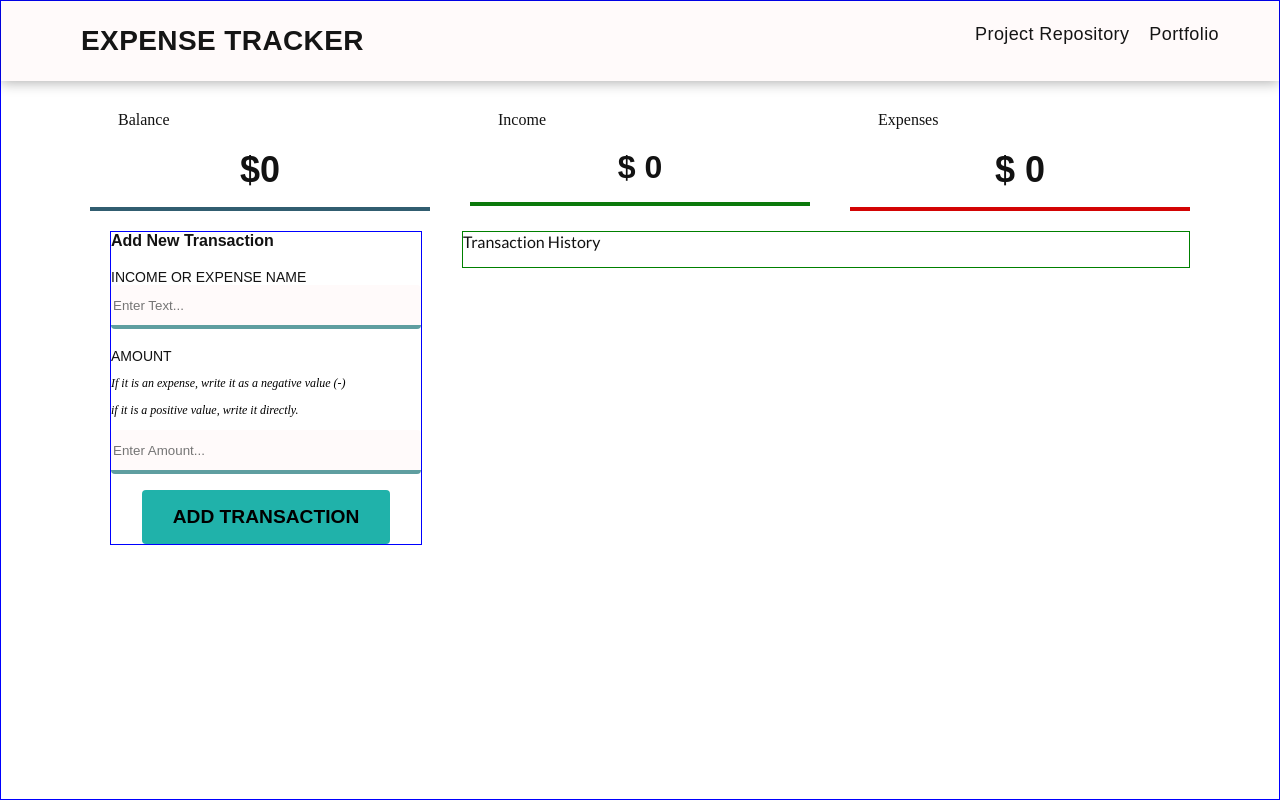
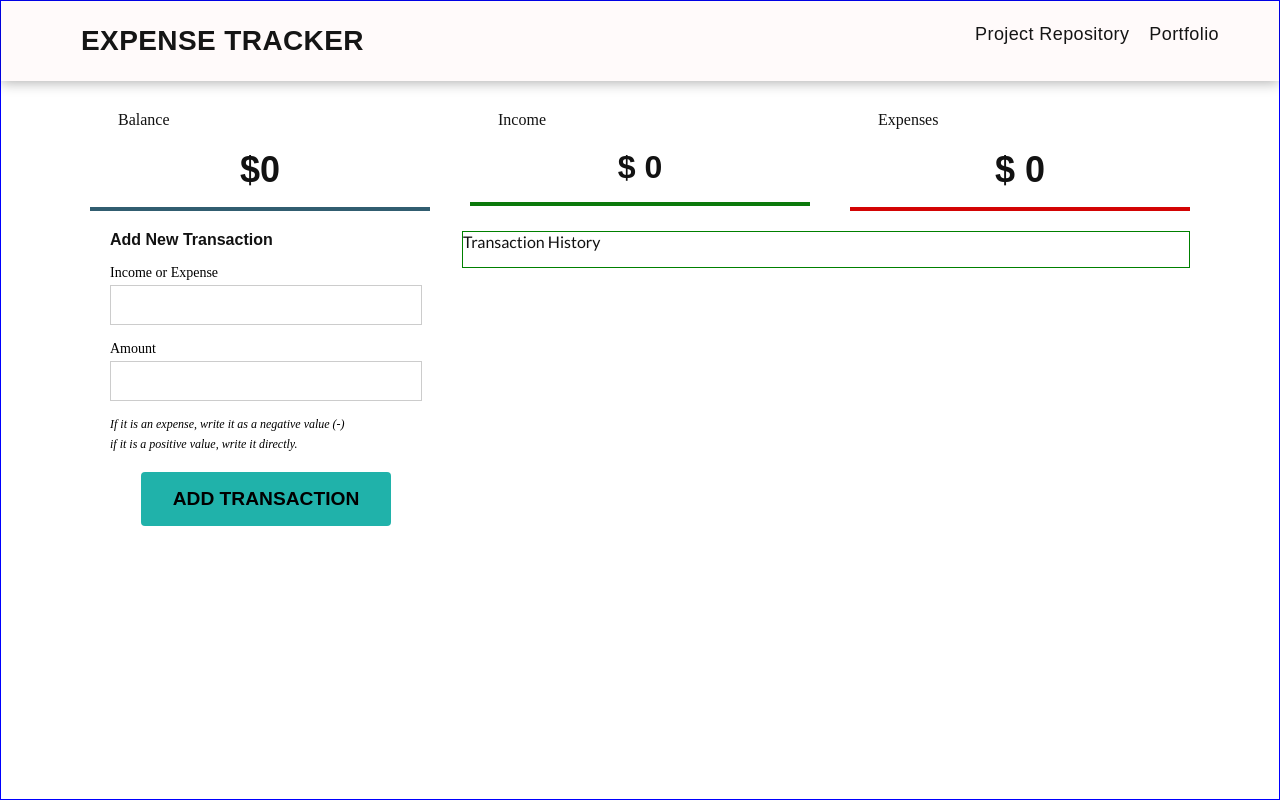
Before and after one commit to banuaggun/expense-tracker, a Vue app: page / in a window 1280 px wide. Built offline with nearby package versions, Linux system fonts and the light colour scheme; some icons are missing.

Commit message:
Adding new style properties for Form

```diff
--- a/src/components/AddTransaction.vue
+++ b/src/components/AddTransaction.vue
@@ -7,19 +7,27 @@
       <div class="add-form">
         <form id="form" @submit.prevent="onSubmit">
           <div class="add-form-control">
-            <label for="text">
-              <span>
-                Income or Expense Name
+            <label>Income or Expense</label>
+            <div class="input-area input-effect">
+
+              <input class="effects" type="text" id="text" v-model="text" />
+              <span class="focus-border">
+                <i></i>
               </span>
-            </label>
-            <input type="text" id="text" v-model="text" placeholder="Enter Text..." />
+            </div>
           </div>
           <div class="add-form-control">
-            <label for="amount">
-              <span>
-                Amount
+            <label>Amount</label>
+            <div class="input-area input-effect">
+
+              <input class="effects" type="text" id="amount" v-model="amount" />
+              <span class="focus-border">
+                <i></i>
               </span>
-              <p>
+            </div>
+          </div>
+          <div class="add-form-info">
+            <p>
                 <i>
                   If it is an expense, write it as a negative value (-)
                 </i>
@@ -29,9 +37,6 @@
                   if it is a positive value, write it directly.
                 </i>
               </p>
-            </label>
-
-            <input type="text" id="amount" v-model="amount" placeholder="Enter Amount..." />
           </div>
           <div class="add-form-button">
             <button>Add Transaction</button>
@@ -73,9 +78,7 @@ const onSubmit = () => {
   display:flex;
   flex-direction: column;
   margin:0 20px 20px 20px;
-  border:1px solid blue;
 }
-
 .add-header{
   font-weight:600;
   font-family: 'Lora', sans-serif;
@@ -87,27 +90,136 @@ const onSubmit = () => {
   margin:16px auto;
 }
 
-.add-form-control label span{
-  text-transform: uppercase;
+.add-form-control label{
+  margin-bottom:4px;
   font-weight:500;
+  font-family:'Lora', serif;
   font-size:14px;
-  font-family: 'Lora', sans-serif;
 }
 
-.add-form-control label p{
+/* input style area */
+
+:focus {
+    outline: none;
+}
+input[type="text"] {
+    font: 12px/24px 'Oxanium', sans-serif;
+    color: #121212;
+    width: 100%;
+    box-sizing: border-box;
+    letter-spacing: 1px;
+}
+.input-area {
+    position: relative;
+}
+input[type="text"] {
+    font: 12px/24px 'Oxanium', sans-serif;
+    color: #121212;
+    width: 100%;
+    box-sizing: border-box;
+    letter-spacing: 1px;
+    font-weight:500;
+}
+.effects {
+    border: 1px solid #ccc;
+    padding: 7px 14px;
+    transition: 0.4s;
+    background: transparent;
+}
+.effects ~ .focus-border:before,
+.effects ~ .focus-border:after {
+    content: "";
+    position: absolute;
+    top: 0;
+    right: 0;
+    width: 0;
+    height: 2px;
+    background-color: cadetblue;
+    transition: 0.2s;
+    transition-delay: 0.2s;
+}
+.effects ~ .focus-border:after {
+    top: auto;
+    bottom: 0;
+    right: auto;
+    left: 0;
+    transition-delay: 0.6s;
+}
+.effects ~ .focus-border i:before,
+.effects ~ .focus-border i:after {
+    content: "";
+    position: absolute;
+    top: 0;
+    left: 0;
+    width: 2px;
+    height: 0;
+    background-color: cadetblue;
+    transition: 0.2s;
+}
+.effects ~ .focus-border i:after {
+    left: auto;
+    right: 0;
+    top: auto;
+    bottom: 0;
+    transition-delay: 0.4s;
+}
+.effects:focus ~ .focus-border:before,
+.effects:focus ~ .focus-border:after,
+.has-content.effects ~ .focus-border:before,
+.has-content.effects ~ .focus-border:after {
+    width: 100%;
+    transition: 0.2s;
+    transition-delay: 0.6s;
+}
+.effects:focus ~ .focus-border:after,
+.has-content.effects ~ .focus-border:after {
+    transition-delay: 0.2s;
+}
+.effects:focus ~ .focus-border i:before,
+.effects:focus ~ .focus-border i:after,
+.has-content.effects ~ .focus-border i:before,
+.has-content.effects ~ .focus-border i:after {
+    height: 100%;
+    transition: 0.2s;
+}
+.effects:focus ~ .focus-border i:after,
+.has-conten.effects ~ .focus-border i:after {
+    transition-delay: 0.4s;
+}
+.effects ~ label {
+    position: absolute;
+    left: 14px;
+    width: 100%;
+    top: 10px;
+    color: #aaa;
+    transition: 0.3s;
+    z-index: -1;
+    letter-spacing: 0.5px;
+}
+.effects:focus ~ label,
+.has-content.effects ~ label {
+    top: -18px;
+    left: 0;
+    font-size: 12px;
+    color: cadetblue;
+    transition: 0.3s;
+}
+
+/* input style area */
+
+
+.add-form-info p{
   font-weight:400;
   font-size:12px;
   font-family:'Oxanium', serif;
+  margin:0;
 }
 
-.add-form-control input{
-  height:44px;
-  border:none;
-  outline:none;
-  border-radius:4px;
-  border-bottom:4px solid cadetblue;
-  background-color: snow;
+.add-form-info p:nth-child(2){
+  margin-bottom:20px;
+  margin-top:5px;
 }
+
 
 .add-form-button{
   display:flex;
```
